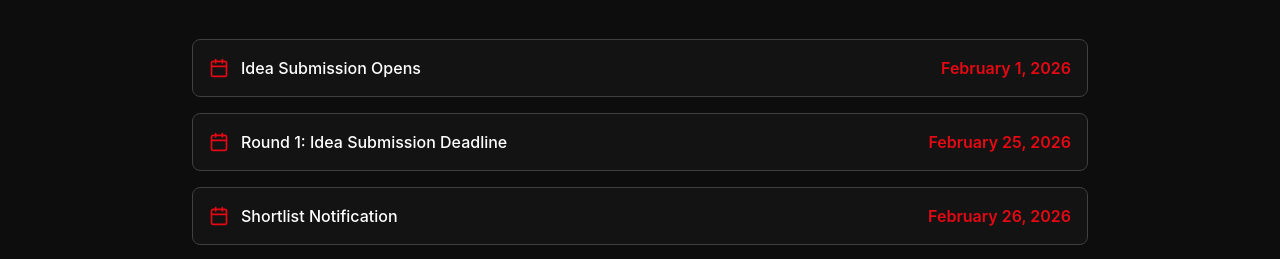
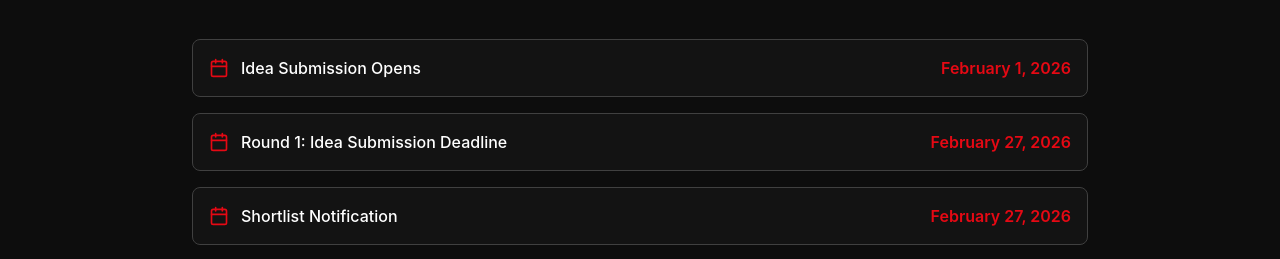
Before and after one commit to Clem0-o7/techutsav25, a Next.js app: page /ideathon in a window 1280 px wide. Shown: the part 3360-3619 px from the top of the page. Built offline with nearby package versions, Linux system fonts and the light colour scheme.

Commit message:
Date Change Ideathon

```diff
--- a/src/app/ideathon/page.jsx
+++ b/src/app/ideathon/page.jsx
@@ -75,8 +75,8 @@ export default function IdeathonPage() {
 
   const importantDates = [
     { event: "Idea Submission Opens", date: "February 1, 2026" },
-    { event: "Round 1: Idea Submission Deadline", date: "February 25, 2026" },
-    { event: "Shortlist Notification", date: "February 26, 2026" },
+    { event: "Round 1: Idea Submission Deadline", date: "February 27, 2026" },
+    { event: "Shortlist Notification", date: "February 27, 2026" },
     { event: "Round 2: Online Idea Presentation", date: "February 28, 2026" }
   ];
 
--- a/src/components/Profile/SubmissionSection.jsx
+++ b/src/components/Profile/SubmissionSection.jsx
@@ -14,14 +14,14 @@ const SUBMISSION_DETAILS = {
   "paper-presentation": {
     title: "Paper Presentation",
     description: "Submit your research paper in IEEE format",
-    deadline: "February 25, 2026",
+    deadline: "February 26, 2026",
     allowedTypes: [".pdf", ".doc", ".docx"],
     maxSize: "10MB"
   },
   "ideathon": {
     title: "Ideathon Submission",
     description: "Upload your presentation (PPT) with idea details",
-    deadline: "February 25, 2026",
+    deadline: "February 27, 2026",
     allowedTypes: [".pdf", ".ppt", ".pptx"],
     maxSize: "20MB"
   }
```
